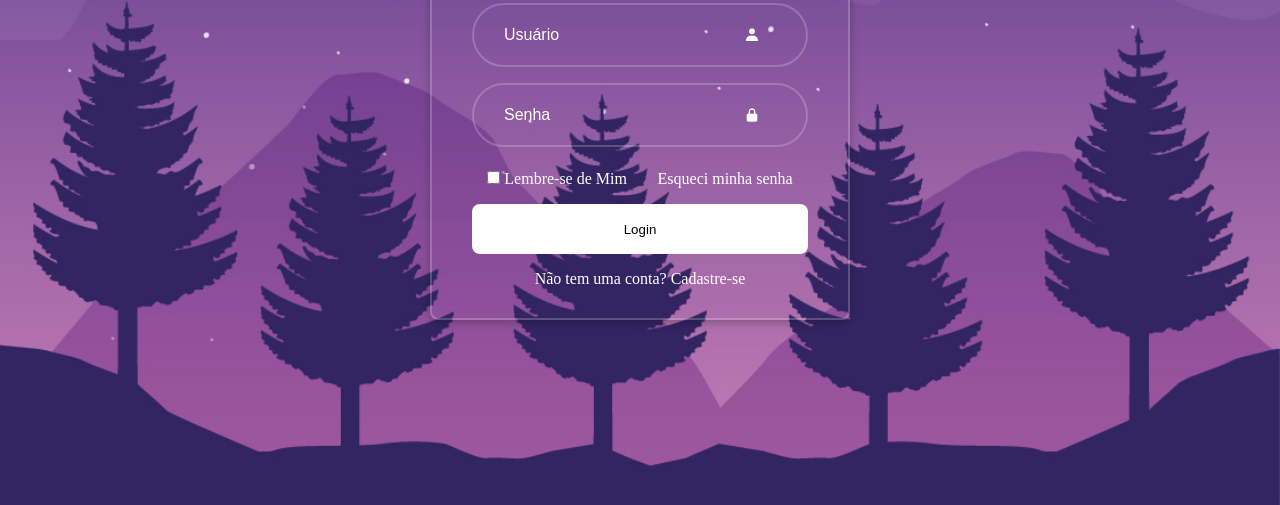
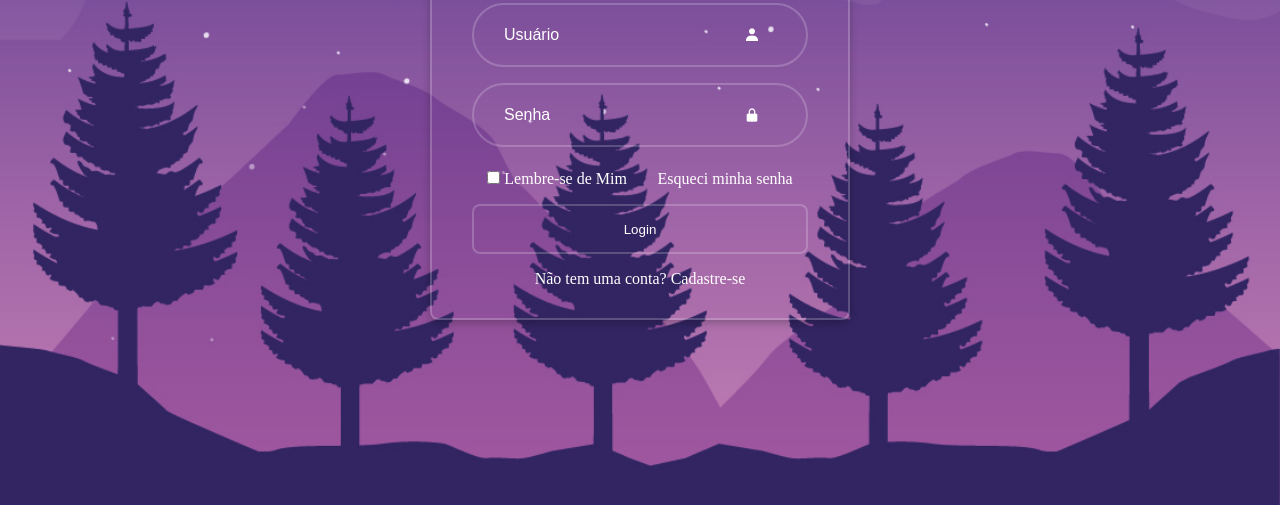
Before and after one commit to Eduardo475-oss/Projeto-Teste, a plain HTML site: page index.html in a window 1280 px wide. In both pictures the pointer is over the button "Login". Shown: the part 295-800 px from the top of the page. Drawn offline with nearby package versions, Linux system fonts and the light colour scheme.

Commit message:
Botão de login atualizado com hover e transition

```diff
--- a/styles/login.css
+++ b/styles/login.css
@@ -55,3 +55,10 @@
     border-radius: .5rem;
     cursor: pointer;
 }
+
+.login:hover {
+    background-color: transparent;
+    border: 2px solid rgba(255, 255, 255, .2);
+    color: #fff;
+    transition: 0.5s;
+}
```
